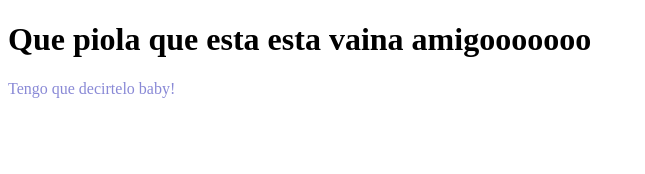
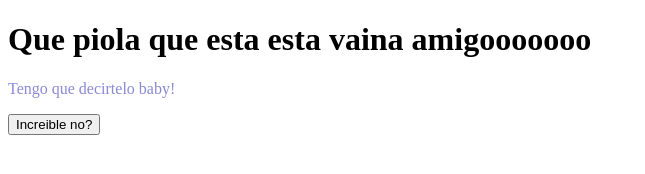
Before and after one commit to EliasYIZVZ/repoGit-WSL, a plain HTML site: page index.html in a window 1280 px wide. Shown: the whole page, without its empty margins (0-645 px from the left). Drawn offline with Linux system fonts and the light colour scheme.

Commit message:
first commit

```diff
--- a/index.html
+++ b/index.html
@@ -8,5 +8,6 @@
         <h1>Que piola que esta esta vaina amigooooooo</h1>
 
         <p style="color:rgb(137, 137, 214)">Tengo que decirtelo baby! </p>
+        <button>Increible no?</button>
     </body>
 </html>
```
